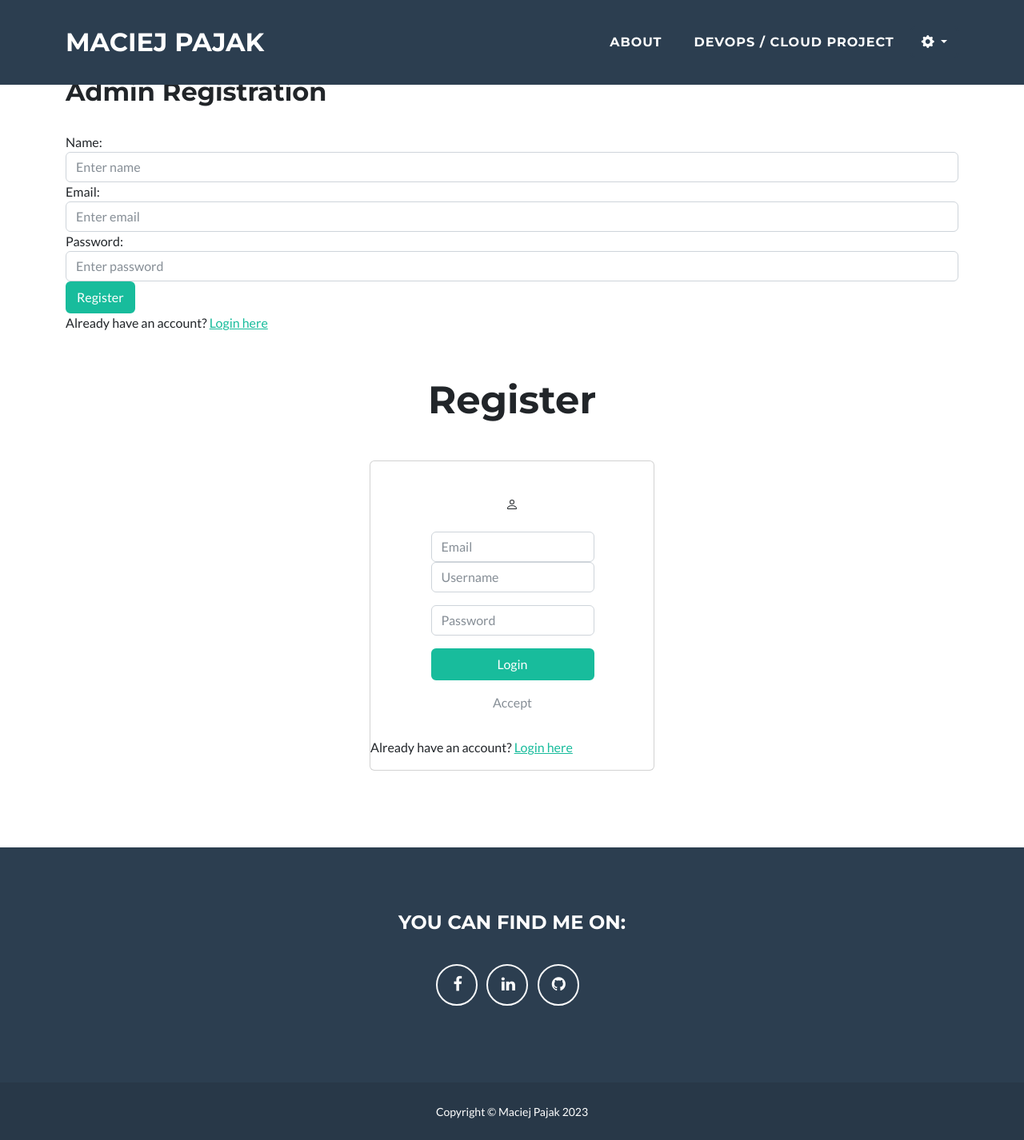
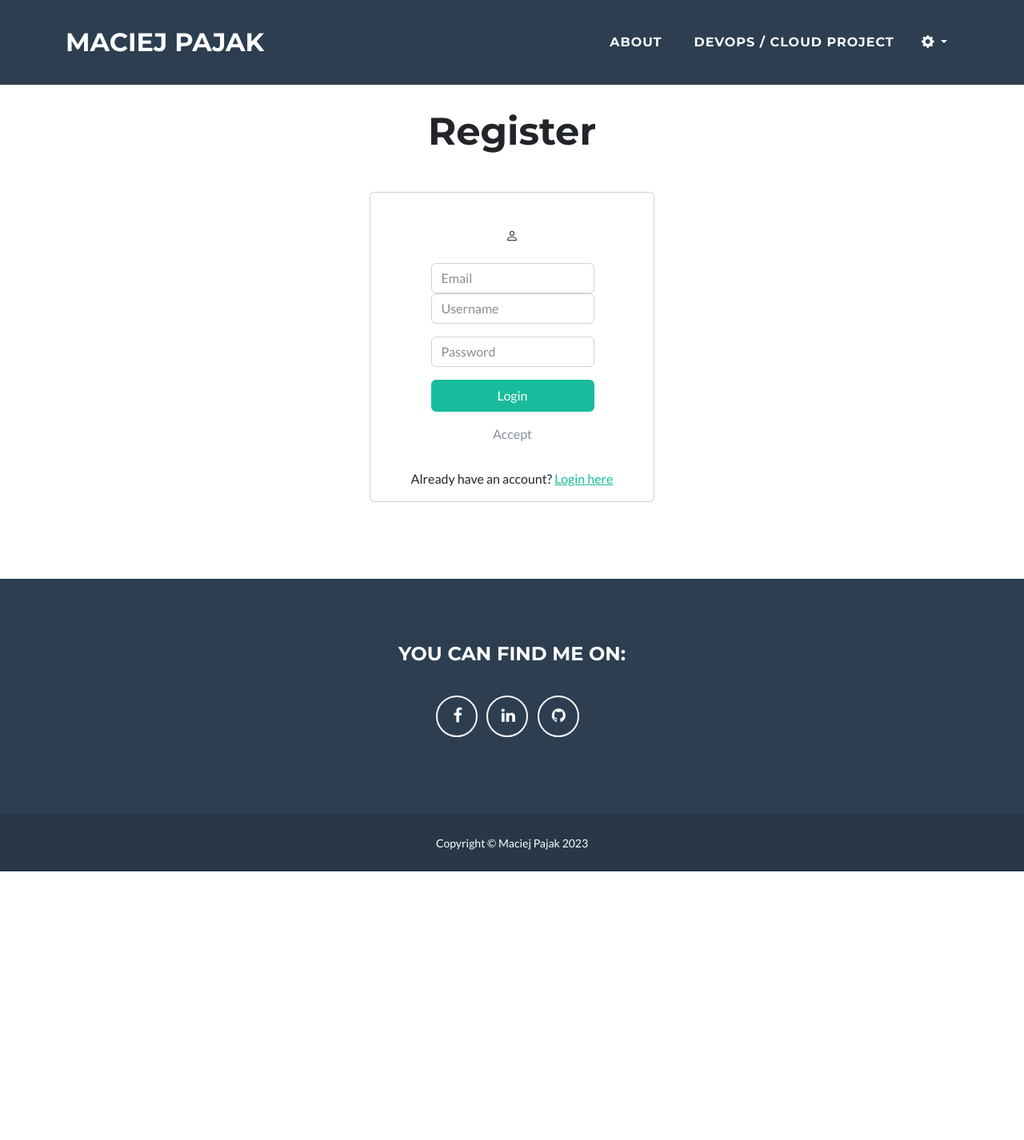
Before and after one commit to xRizur/Portfolio, a Flask app: page /register in a window 1280 px wide. Shown: the whole page at 80% size. After the commit the page ends 1090 px from the top, so only its background shows below. Run offline with Flask 2, Linux system fonts and the light colour scheme; some libraries are stand-ins or nearby versions.

Commit message:
Some changes in login

```diff
--- a/app/create_app.py
+++ b/app/create_app.py
@@ -32,7 +32,7 @@ def create_app():
                 session['name'] = user['name']
                 session['email'] = user['email']
                 message = 'Logged in successfully !'
-                return render_template('admin.html',
+                return render_template('logged.html',
                                 message=message)
             else:
                 message = 'Please enter correct email / password !'
@@ -66,8 +66,7 @@ def create_app():
             cursor = mysql.connection.cursor(MySQLdb.cursors.DictCursor)
 
 
-            cursor.execute('SELECT * FROM user WHERE email = % s',
-                (email,))
+            cursor.execute('SELECT * FROM user WHERE email = % s',(email,))
             account = cursor.fetchone()
             if account:
                 message = 'Account already exists !'
--- a/app/templates/register.html
+++ b/app/templates/register.html
@@ -2,33 +2,15 @@
 
 {% block content %}
 <header class="py-5"></header>
-<div class="container">
-    <h2>Admin Registration </h2>
-    <form action="/register" method="post">
-        {% if message is defined and message %}
-            <div class="alert alert-warning">  <strong>  {{ message }} ???? </strong></div>
-        {% endif %}
-        <br>
-        <div class="form-group">
-             Name: <input type="text" class="form-control" id="name" name="name" placeholder="Enter name" name="name">
-        </div>
-        <div class="form-group">
-             Email: <input type="email" class="form-control" id="email" name="email" placeholder="Enter email" name="email">
-        </div>
-        <div class="form-group">
-            Password: <input type="password" class="form-control" id="password" name="password" placeholder="Enter password" name="pswd">
-        </div>
-        <button type="submit" class="btn btn-primary">Register</button>
-        <p class="bottom">Already have an account?  <a class="bottom" href="/login"> Login here</a></p>
-    </form>
-</div>
-
 <section class="py-4 py-xl-5">
         <div class="container">
             <div class="row mb-5">
                 <div class="col-md-8 col-xl-6 text-center mx-auto"><h2>Register</h2>
                     </div>
             </div>
+            {% if message is defined and message %}
+            <div class="alert alert-warning">  <strong>  {{ message }} ???? </strong></div>
+        {% endif %}
             <div class="row d-flex justify-content-center">
                 <div class="col-md-6 col-xl-4">
                     <div class="card mb-5">
@@ -41,18 +23,18 @@
                             </div>
                             <form class="text-center" method="post" style="margin-left: 1px;" action="/register">
                                 <div class="mb-3"><input class="form-control" type="email" name="email"
-                                                         placeholder="Email">
-                                    <div class="mb-3"><input class="form-control" type="text" name="Username"
-                                                             placeholder="Username"></div>
+                                                         placeholder="Email" id="email">
+                                    <div class="mb-3"><input class="form-control" type="text" name="name"
+                                                             placeholder="Username" id="name"></div>
                                 </div>
                                 <div class="mb-3"><input class="form-control" type="password" name="password"
-                                                         placeholder="Password"></div>
+                                                         placeholder="Password" id="password"></div>
                                 <div class="mb-3">
                                     <button class="btn btn-primary d-block w-100" type="submit">Login</button>
                                 </div>
                                 <p class="text-muted">Accept</p></form>
                         </div>
-                        <p class="bottom">Already have an account?  <a class="bottom" href="{{url_for('login')}}"> Login here</a></p>
+                        <p class="bottom text-center">Already have an account?  <a class="bottom" href="/login"> Login here</a></p>
                     </div>
                 </div>
             </div>
```
